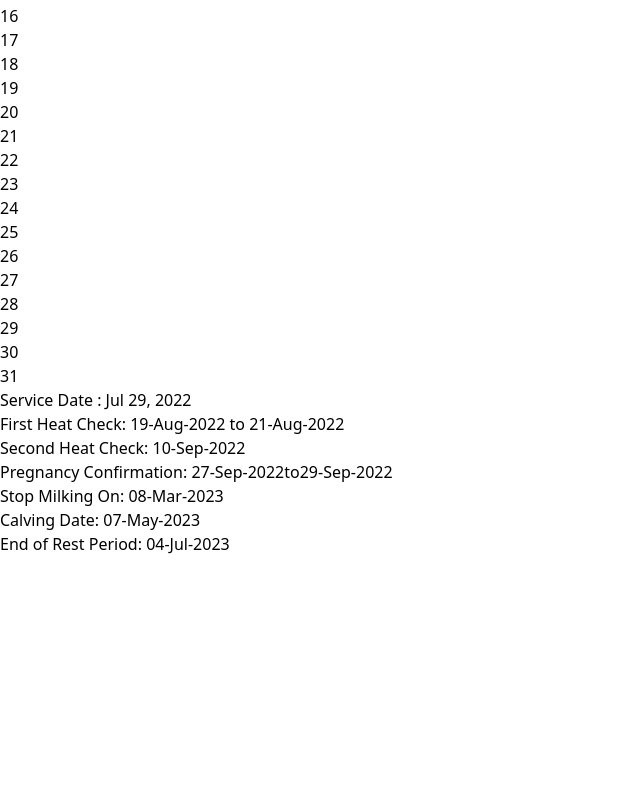
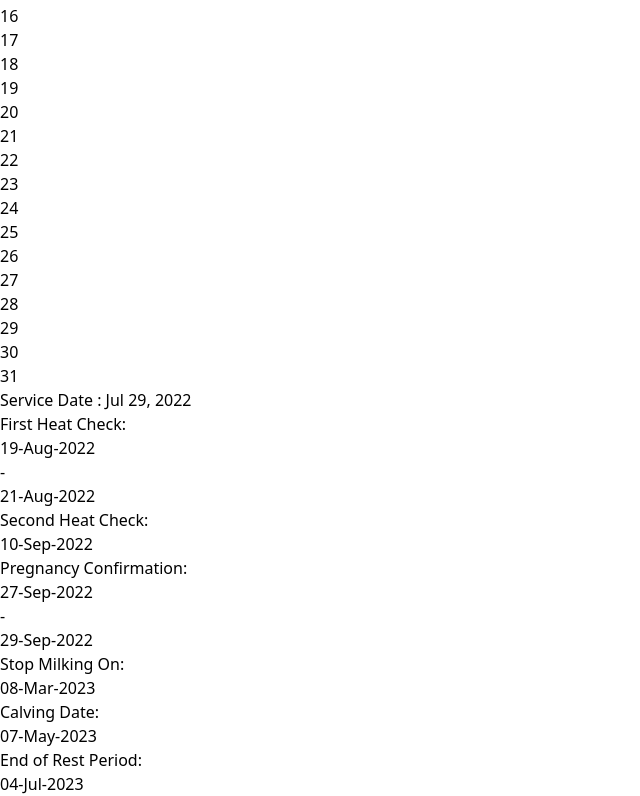
Before and after one commit to davidkamere/cow-calendar, a Next.js app: page / in a window 1280 px wide. Shown: the part 691-1487 px from the top of the page, without its empty margins (0-640 px from the left). Before the commit the page ends 1247 px from the top, so only its background shows below. Built offline with nearby package versions, Linux system fonts and the light colour scheme.

Commit message:
Add UI changes

```diff
--- a/components/calculator.js
+++ b/components/calculator.js
@@ -58,34 +58,47 @@ const Calculator = ({ selectedDay }) => {
     return (
         <>
             {checkHeat &&
-                <>
-                    <div>
-                        <div className="text-slate-400">First Heat Check:  <span className="text-slate-700 ml-5">{format(checkHeat.firstHeatCheck, 'dd-MMM-yyyy')} <span className="text-slate-400 mx-2">to</span> {format(checkHeat.secondHeatCheck, 'dd-MMM-yyyy')}</span></div>
-                        <div className="text-slate-400">Second Heat Check:  <span className="text-slate-700 ml-5">{format(checkHeat.thirdHeatCheck, 'dd-MMM-yyyy')}</span></div>
+                <div className="flex flex-col gap-4 text-base font-semibold">
+                    <div className="w-96 border border-slate-100 bg-white backdrop-blur-lg rounded-md p-4">
+                        <div className="flex flex-col">
+                            <div className="text-black">First Heat Check:</div>
+                            <div className="flex justify-between mb-4">
+                                <div className="text-lime-900">{format(checkHeat.firstHeatCheck, 'dd-MMM-yyyy')}</div>
+                                <div className="text-slate-400">-</div>
+                                <div className="text-lime-900">{format(checkHeat.secondHeatCheck, 'dd-MMM-yyyy')}</div>
+                            </div>
+                            <div className="text-black">Second Heat Check:</div>
+                            <div className="text-lime-900">{format(checkHeat.thirdHeatCheck, 'dd-MMM-yyyy')}</div>
+                        </div>
                     </div>
 
-
-                    <div className="mt-5">
-                        <div className="text-slate-400">
-                            Pregnancy Confirmation:  <span className="text-slate-700 ml-5">{format(confirmPregnancy.firstPregnancyConfirmation, 'dd-MMM-yyyy')}
-                            <span className="text-slate-400 mx-2">to</span>
-                            <span className="text-slate-700">{format(confirmPregnancy.secondPregnancyConfirmation, 'dd-MMM-yyyy')}</span></span>
+                    <div className="w-96 border border-slate-100 bg-white backdrop-blur-lg rounded-md p-4">
+                        <div className="text-black flex flex-col">
+                            <div className="mb-1">Pregnancy Confirmation:</div>
+                            <div className="flex justify-between">
+                                <div className="text-lime-900">{format(confirmPregnancy.firstPregnancyConfirmation, 'dd-MMM-yyyy')}</div>
+                                <div className="text-slate-400">-</div>
+                                <div className="text-lime-900">{format(confirmPregnancy.secondPregnancyConfirmation, 'dd-MMM-yyyy')}</div>
+                            </div>
                         </div>
-
                     </div>
 
-                    <div className="mt-5">
-                        <div className="text-slate-400">Stop Milking On:  <span className="text-slate-700 ml-5">{format(stopMilkingDate, 'dd-MMM-yyyy')}</span></div>
+                    <div className="w-96 border border-slate-100 bg-white backdrop-blur-lg rounded-md p-4 flex justify-between">
+                        <div className="text-black">Stop Milking On:</div>
+                        <div className="text-lime-900 ml-5">{format(stopMilkingDate, 'dd-MMM-yyyy')}</div>
                     </div>
 
-                    <div className="mt-5">
-                        <div className="text-slate-400">Calving Date:  <span className="text-slate-700 ml-5">{format(calvingDate, 'dd-MMM-yyyy')}</span></div>
+                    <div className="w-96 border border-slate-100 bg-white backdrop-blur-lg rounded-md p-4 flex justify-between">
+                        <div className="text-black">Calving Date:</div>
+                        <div className="text-lime-900 ml-5">{format(calvingDate, 'dd-MMM-yyyy')}</div>
                     </div>
 
-                    <div className="mt-5">
-                        <div className="text-slate-400">End of Rest Period:  <span className="text-slate-700 ml-5">{format(endOfRestPeriod, 'dd-MMM-yyyy')}</span></div>
+                    <div className="w-96 border border-slate-100 bg-white backdrop-blur-lg rounded-md p-4 flex justify-between">
+                        <div className="text-black">End of Rest Period:</div>
+                        <div className="text-lime-900 ml-5">{format(endOfRestPeriod, 'dd-MMM-yyyy')}</div>
                     </div>
-                </>
+
+                </div>
             }
         </>
     )
--- a/components/calendar.js
+++ b/components/calendar.js
@@ -60,8 +60,8 @@ const Calendar = () => {
   return (
     <div className="">
       <div className="max-w-md px-4 mx-auto sm:px-7 md:max-w-4xl md:px-6">
-        <div className="md:grid md:grid-cols-2 md:divide-x md:divide-gray-200">
-          <div className="md:pr-14">
+        <div className="md:grid md:grid-cols-2 md:divide-x md:divide-gray-200  ">
+          <div className="p-5 md:mr-6  bg-white rounded">
             <div className="flex items-center">
               <h2 className="flex-auto font-semibold text-gray-900">
                 {format(firstDayCurrentMonth, 'MMMM yyyy')}
@@ -137,8 +137,8 @@ const Calendar = () => {
               ))}
             </div>
           </div>
-          <section className="mt-12 md:mt-0 md:pl-14">
-            <h2 className="font-semibold text-gray-900">
+          <section className="mt-12 mb-12 md:mt-0 md:pl-14">
+            <h2 className="font-semibold text-gray-900 text-xl flex justify-center gap-2">
               Service Date : {' '}
               <time dateTime={format(selectedDay, 'yyyy-MM-dd')}>
                 {format(selectedDay, 'MMM dd, yyy')}
--- a/pages/index.tsx
+++ b/pages/index.tsx
@@ -4,7 +4,7 @@ import Calendar from '../components/calendar'
 
 const Home: NextPage = () => {
   return (
-    <div className="flex min-h-screen flex-col items-center justify-center py-2">
+    <div className="flex min-h-screen flex-col items-center justify-center py-1 bg-white mt-14">
       <Head>
         <title>AI calendar</title>
         <link rel="icon" href="/favicon.ico" />
```
